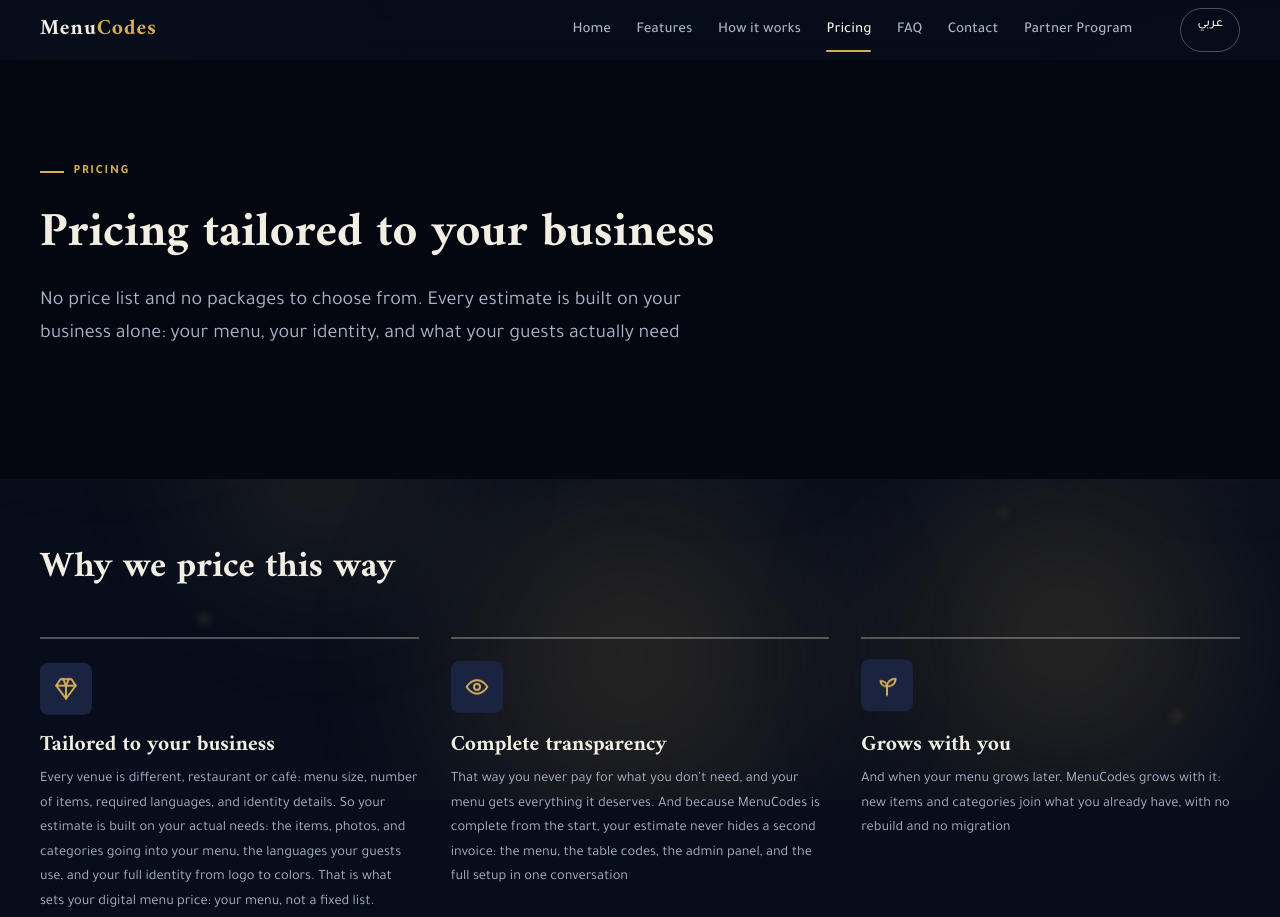
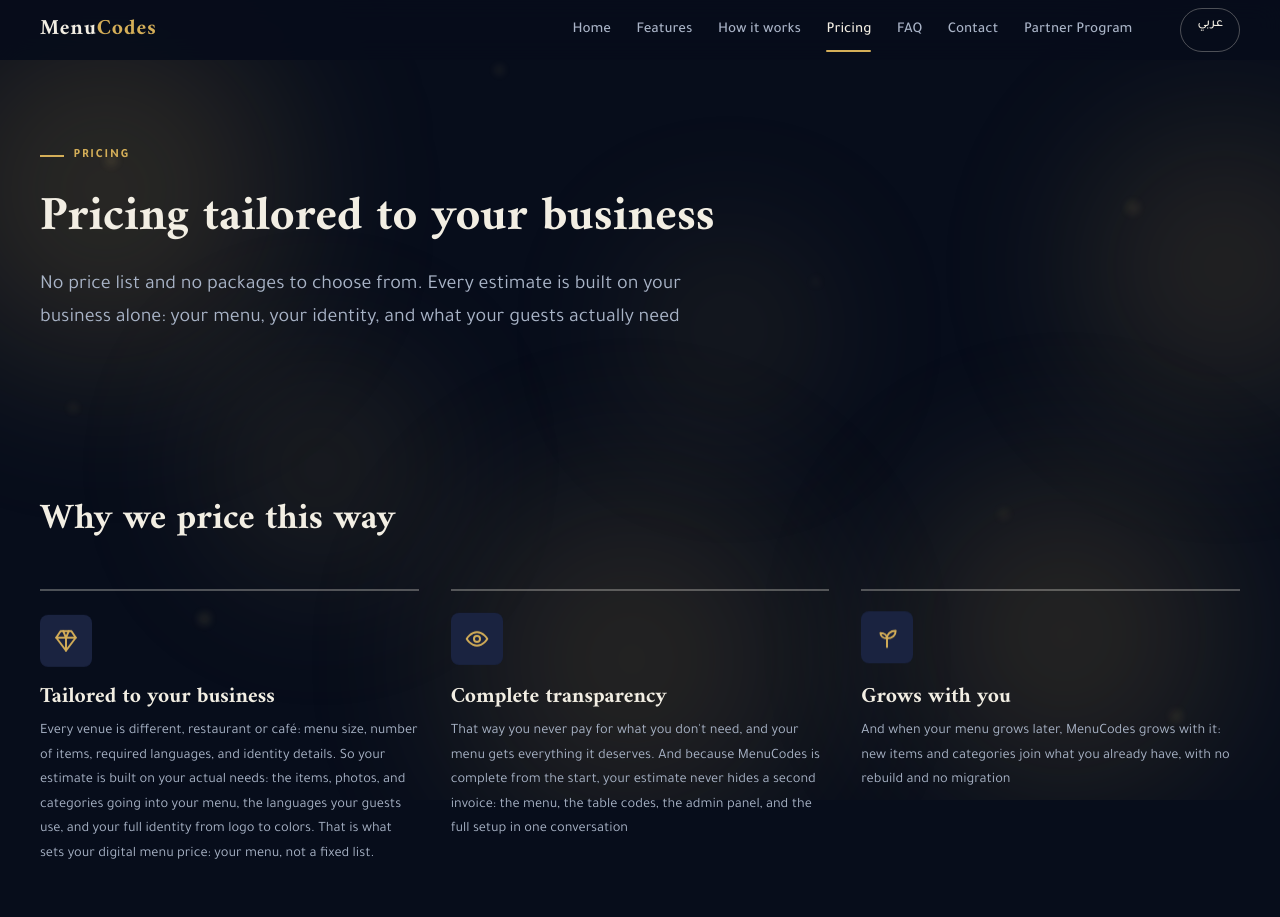
Before and after one commit to mark-byte74/QR-Reposka675prosteka546, a plain HTML site: page pricing/index.html in a window 1280 px wide. Shown: the top 917 px of the page. Drawn offline with Linux system fonts and the light colour scheme.

Commit message:
Update index.html

```diff
--- a/pricing/index.html
+++ b/pricing/index.html
@@ -82,7 +82,7 @@
   </div>
 </div>
 <main id="main" tabindex="-1">
-<section class="hero--page hero--page--dark">
+<section class="hero--page">
   <div class="container"><div class="hero--page__inner">
     <p class="kicker kicker--on-dark reveal" data-i18n="pages.pricing.hero.kicker">Pricing</p>
     <h1 class="reveal rd-5" data-i18n="pages.pricing.hero.heading">Pricing tailored to your business</h1>
```
